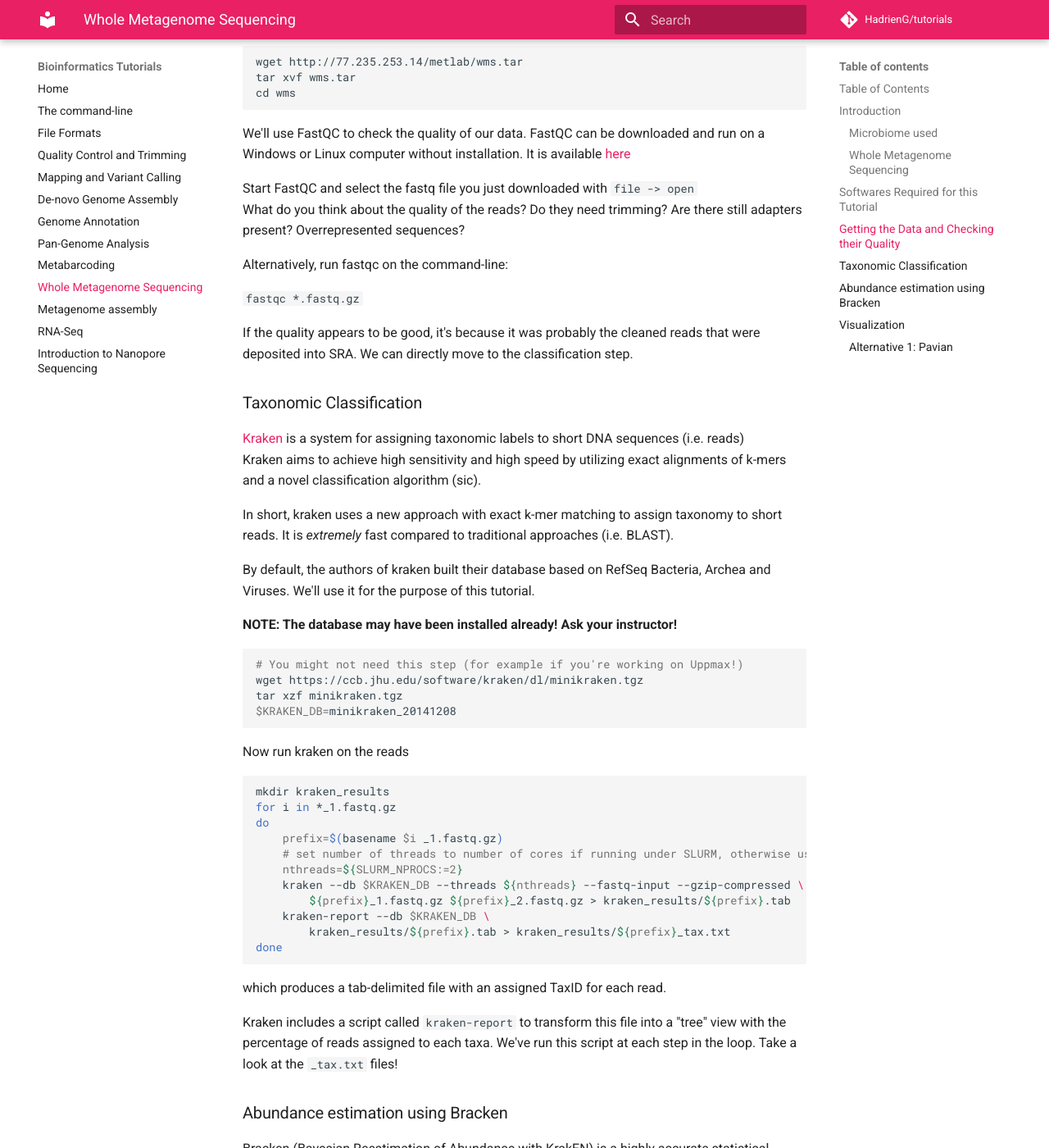
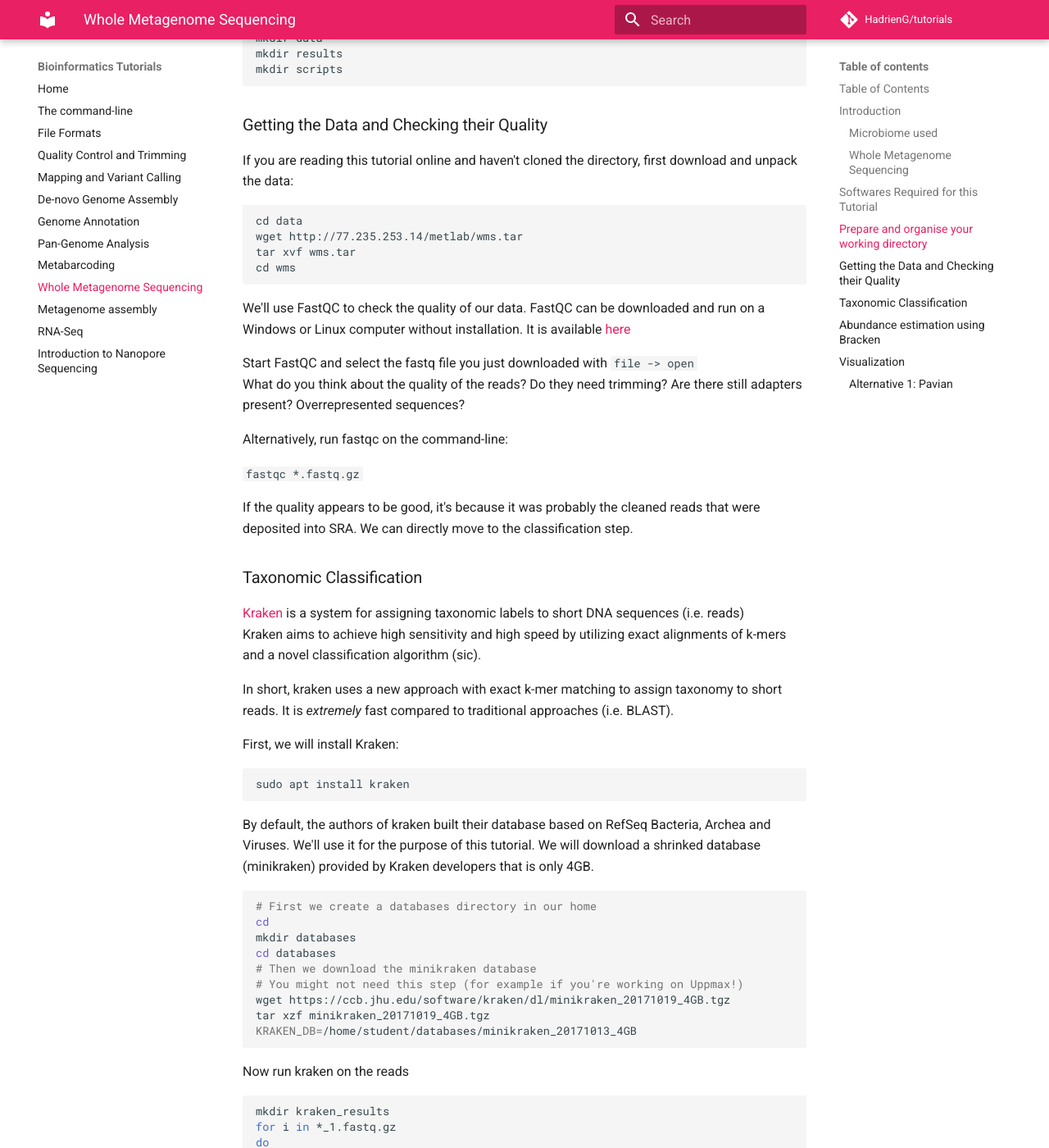
Before and after one commit to HadrienG/tutorials, an MkDocs documentation site: the page built from docs/wms.md, in a window 1280 px wide and 1400 px high, scrolled down 2010 px. Shown: the whole window at 82% size. Built offline with MkDocs 1.6.1 and Material for MkDocs 9.7.7, drawn with Linux system fonts in a browser that asks for light colours; comment, search, counter and statistics services are not loaded; old or Windows-style settings are respelled for this version of MkDocs; some of the changed text lies outside the part shown.

Commit message:
added Kraken install, updated minidb download, included some project organisation

````diff
--- a/docs/wms.md
+++ b/docs/wms.md
@@ -38,11 +38,22 @@ The choice of shotgun or 16S approaches is usually dictated by the nature of the
 * [R](https://www.r-project.org/)
 * [Pavian](https://github.com/fbreitwieser/pavian)
 
+### Prepare and organise your working directory
+
+```
+mkdir wms
+cd wms
+mkdir data
+mkdir results
+mkdir scripts
+```
+
 ### Getting the Data and Checking their Quality
 
 If you are reading this tutorial online and haven't cloned the directory, first download and unpack the data:
 
 ```
+cd data
 wget http://77.235.253.14/metlab/wms.tar
 tar xvf wms.tar
 cd wms
@@ -70,15 +81,25 @@ Kraken aims to achieve high sensitivity and high speed by utilizing exact alignm
 In short, kraken uses a new approach with exact k-mer matching to assign taxonomy to short reads. It is *extremely* fast compared to traditional
 approaches (i.e. BLAST).
 
-By default, the authors of kraken built their database based on RefSeq Bacteria, Archea and Viruses. We'll use it for the purpose of this tutorial.
-
-**NOTE: The database may have been installed already! Ask your instructor!**
+First, we will install Kraken:
 
 ```bash
+sudo apt install kraken
+```
+
+By default, the authors of kraken built their database based on RefSeq Bacteria, Archea and Viruses. We'll use it for the purpose of this tutorial.
+We will download a shrinked database (minikraken) provided by Kraken developers that is only 4GB.
+
+```bash
+# First we create a databases directory in our home
+cd
+mkdir databases
+cd databases
+# Then we download the minikraken database
 # You might not need this step (for example if you're working on Uppmax!)
-wget https://ccb.jhu.edu/software/kraken/dl/minikraken.tgz
-tar xzf minikraken.tgz
-$KRAKEN_DB=minikraken_20141208
+wget https://ccb.jhu.edu/software/kraken/dl/minikraken_20171019_4GB.tgz
+tar xzf minikraken_20171019_4GB.tgz
+KRAKEN_DB=/home/student/databases/minikraken_20171013_4GB
 ```
 
 Now run kraken on the reads
````
